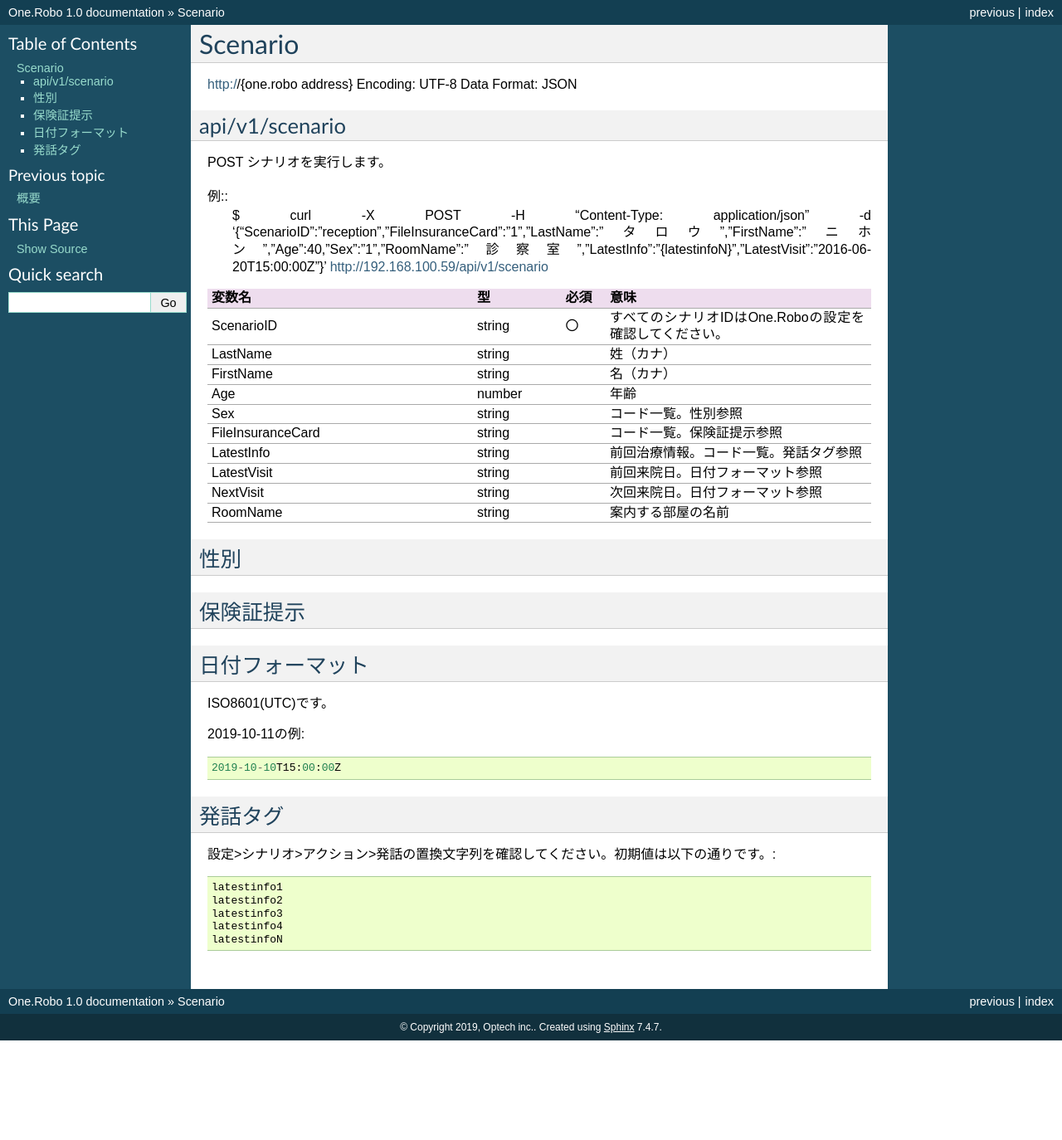
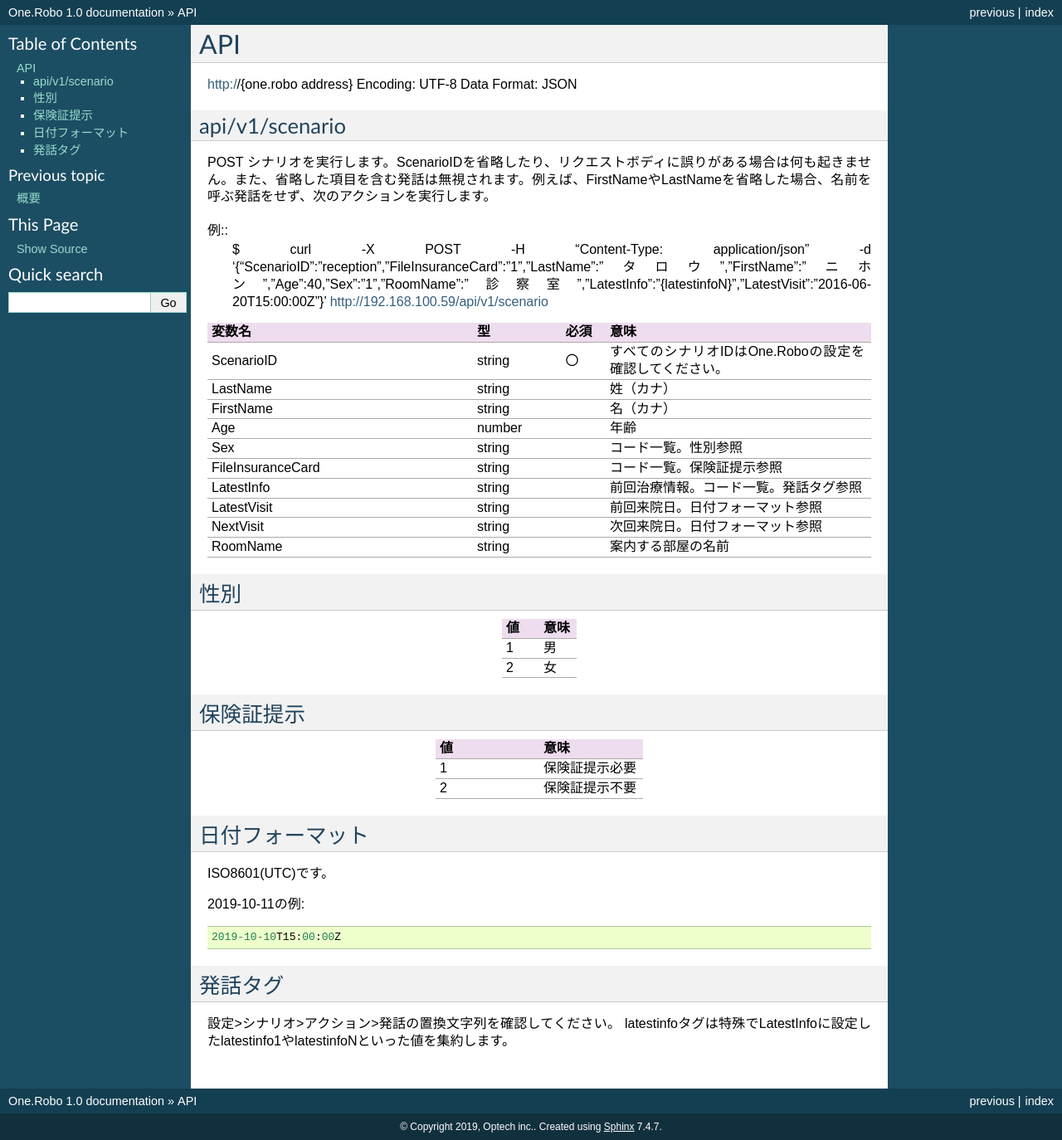
Before and after one commit to opt-net/robo, a Sphinx documentation site: the page built from docs/api.rst, in a window 1280 px wide. Shown: the whole page at 83% size. Built offline with Sphinx 7.4.7, drawn with Linux system fonts in a browser that asks for light colours; before the commit the page ends 1254 px from its top, so only the background shows below that.

Commit message:
ちょい修正

```diff
--- a/docs/scenario.rst
+++ b/docs/api.rst
@@ -1,5 +1,5 @@
 ########
-Scenario
+API
 ########
 
 http://{one.robo address}
@@ -9,7 +9,7 @@ Data Format: JSON
 api/v1/scenario
 ---------------
 POST
-シナリオを実行します。
+シナリオを実行します。ScenarioIDを省略したり、リクエストボディに誤りがある場合は何も起きません。また、省略した項目を含む発話は無視されます。例えば、FirstNameやLastNameを省略した場合、名前を呼ぶ発話をせず、次のアクションを実行します。
 
 例::
     $ curl -X POST -H "Content-Type: application/json" -d '{"ScenarioID":"reception","FileInsuranceCard":"1","LastName":"タロウ","FirstName":"ニホン","Age":40,"Sex":"1","RoomName":"診察室","LatestInfo":"{latestinfoN}","LatestVisit":"2016-06-20T15:00:00Z"}' http://192.168.100.59/api/v1/scenario
@@ -31,9 +31,21 @@ POST
 
 性別
 ----
+.. csv-table::
+    :header: "値", "意味"
+    :widths: 10, 10
+
+    "1", "男"
+    "2", "女"
 
 保険証提示
 ----------
+.. csv-table::
+    :header: "値", "意味"
+    :widths: 10, 10
+
+    "1", "保険証提示必要"
+    "2", "保険証提示不要"
 
 日付フォーマット
 ----------------
@@ -45,10 +57,5 @@ ISO8601(UTC)です。
 
 発話タグ
 --------
-設定>シナリオ>アクション>発話の置換文字列を確認してください。初期値は以下の通りです。::
-
-    latestinfo1
-    latestinfo2
-    latestinfo3
-    latestinfo4
-    latestinfoN
+設定>シナリオ>アクション>発話の置換文字列を確認してください。
+latestinfoタグは特殊でLatestInfoに設定したlatestinfo1やlatestinfoNといった値を集約します。
--- a/docs/index.rst
+++ b/docs/index.rst
@@ -9,11 +9,11 @@ One.Robo API
 目次:
 
 .. toctree::
-    :maxdepth: 2
+    :maxdepth: 3
     :glob:
 
     overview
-    scenario
+    api
 
 
 
--- a/docs/installation.rst
+++ /dev/null
@@ -1,5 +0,0 @@
-============
-インストール
-============
-
-事前にOne.Roboを受付モードに遷移できるようセットアップしてください。
--- a/docs/overview.rst
+++ b/docs/overview.rst
@@ -8,11 +8,9 @@ SotaはOne.Roboアプリに設定したシナリオに従って動きます。
 One.Robo APIはこのシナリオの名前や年齢などの値を設定して任意のタイミングで動かす為のAPIです。
 
 APIを呼び出す
----
+--------------
 APIを呼び出すには、One.Roboが受付モードに遷移して、発話できるようセットアップされていなければなりません。
 
 以下のコマンドを実行してシナリオ「reception」を呼び出します。{one.robo address}の部分を環境に合わせて置換してください。::
 
     $ curl -X POST -H "Content-Type: application/json" -d "{\"ScenarioID\":\"reception\",\"FileInsuranceCard\":\"1\",\"Age\":40,\"Sex\":\"1\",\"LatestInfo\":\"{latestinfoN}\",\"LatestVisit\":\"2016-06-20T15:00:00Z\"}" http://{one.robo address}/api/v1/scenario
-
-必須ではない項目を省略した場合、その項目が必要な発話アクションを無視します。
```
